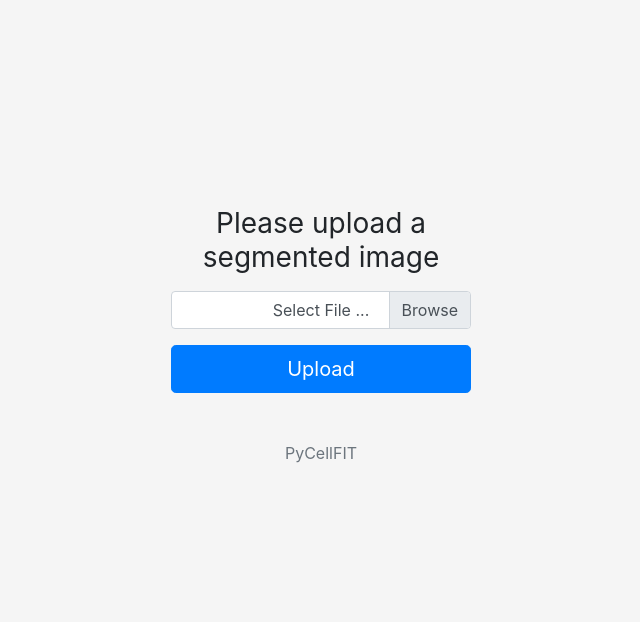
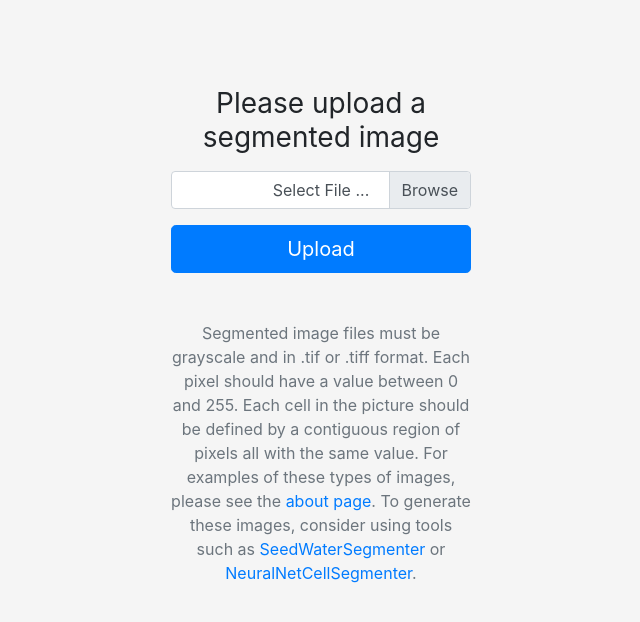
Before and after one commit to NilaiVemula/pycellfit-web, a Django app: page /form in a window 1280 px wide. Shown: the part 56-678 px from the top of the page, without its empty margins (319-959 px from the left). Run offline with Django 3.2, Linux system fonts and the light colour scheme; some libraries are stand-ins or nearby versions.

Commit message:
added some to-dos and info for user

```diff
--- a/pycellfitweb/analysis/templates/analysis/home.html
+++ b/pycellfitweb/analysis/templates/analysis/home.html
@@ -53,7 +53,7 @@
           introduced by Broadland et al. Starting with a segmented image of a cell layer, tensions along cell membranes and pressures within cells can be computed by approximating cell boundaries as poly-arcs.
         </p>
         <p class="lead"></p>
-          <button type="submit" class="btn btn-lg btn-secondary">Upload</button>
+          <a href="form" class="btn btn-lg btn-secondary">Get Started</a>
         </p>
       </main>
 
--- a/pycellfitweb/analysis/templates/analysis/upload_form.html
+++ b/pycellfitweb/analysis/templates/analysis/upload_form.html
@@ -93,7 +93,7 @@
             <button class="btn btn-lg btn-primary btn-block" type="submit">
               Upload
             </button>
-            <p class="mt-5 mb-3 text-muted">PyCellFIT</p>
+            <p class="mt-5 mb-3 text-muted">Segmented image files must be grayscale and in .tif or .tiff format. Each pixel should have a value between 0 and 255. Each cell in the picture should be defined by a contiguous region of pixels all with the same value. For examples of these types of images, please see the <a href="about">about page</a>. To generate these images, consider using tools such as <a href="https://github.com/davidmashburn/SeedWaterSegmenter">SeedWaterSegmenter</a> or <a href="https://github.com/NilaiVemula/neural_net_cell_segmenter">NeuralNetCellSegmenter</a>. </p>
           </form>
         </div>
       </div>
--- a/pycellfitweb/analysis/views.py
+++ b/pycellfitweb/analysis/views.py
@@ -32,7 +32,7 @@ def analysis(request):
             image = request.FILES.get('image')
             b64_img = base64.b64encode(image.file.read())
             base64_image = str(b64_img)[2:-1]
-
+            # TODO: pass the mesh object
             # default parameters
             name = 'initial'
 
```
